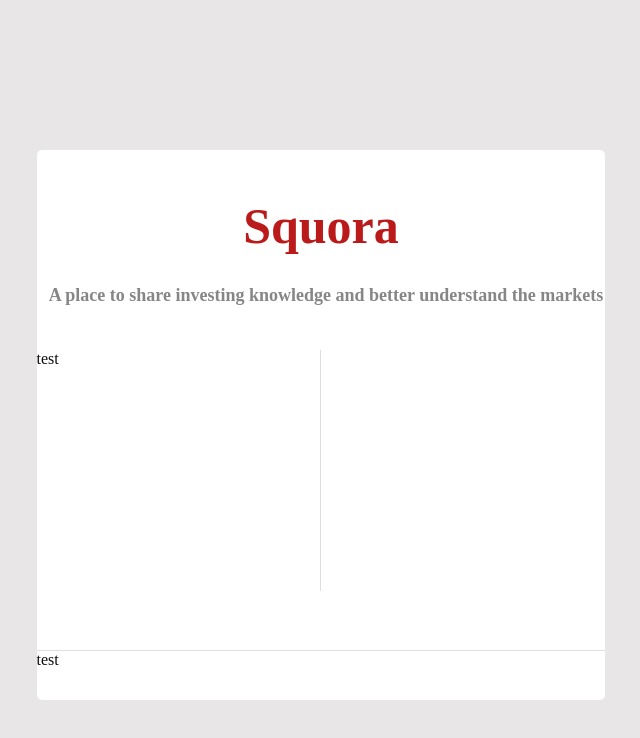
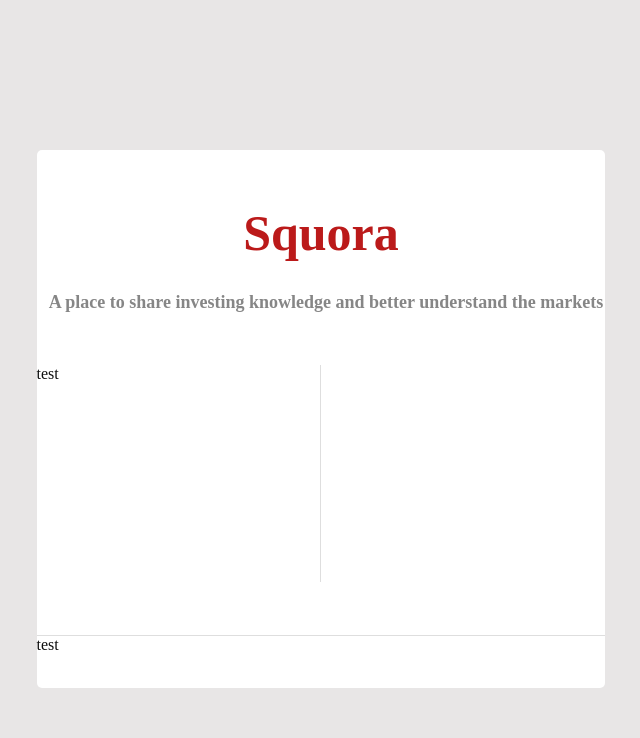
Before and after one commit to w-duffy/squora, a React (Create React App) app in the folder frontend/: page / in a window 1280 px wide. Shown: the top 738 px of the page, without its empty margins (319-959 px from the left). Built offline with nearby package versions, Linux system fonts and the light colour scheme; no server answers.

Commit message:
updated main page styles

```diff
--- a/frontend/src/components/Login/index.js
+++ b/frontend/src/components/Login/index.js
@@ -36,22 +36,29 @@
         ))}
       </ul>
       <label>
-        Username or Email
+        Username
+        <div>
         <input
           type="text"
+          placeholder="Your username"
           value={credential}
           onChange={(e) => setCredential(e.target.value)}
           required
-        />
+          />
+          </div>
       </label>
       <label>
         Password
+        <div>
+
         <input
           type="password"
+          placeholder="Your password"
           value={password}
           onChange={(e) => setPassword(e.target.value)}
           required
-        />
+          />
+          </div>
       </label>
       <button type="submit">Log In</button>
     </form>
--- a/frontend/src/index.css
+++ b/frontend/src/index.css
@@ -75,7 +75,7 @@
     height: 700px;
     grid-auto-columns: 1fr;
     grid-template-columns: 1.25fr 1fr 1fr 1.25fr;
-    grid-template-rows: 2fr 3fr .5fr 1.5fr;
+    grid-template-rows: 2fr 2.5fr .5fr 1.5fr;
     gap: 0px 0px;
     grid-template-areas:
       ". Title Title ."
@@ -118,6 +118,7 @@
       border-bottom-right-radius: 5px;
     }
   .Buttons{
+      padding-left: 25px;
     background: white;
 }
 .Description{
```
